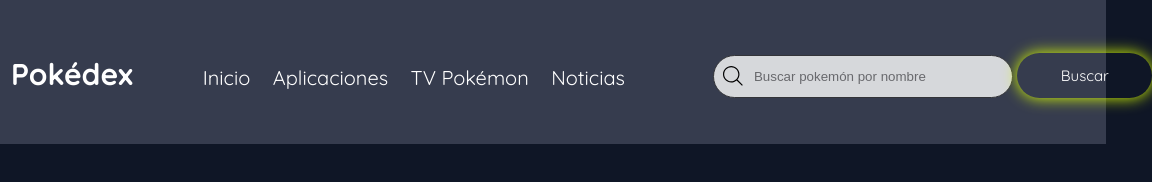
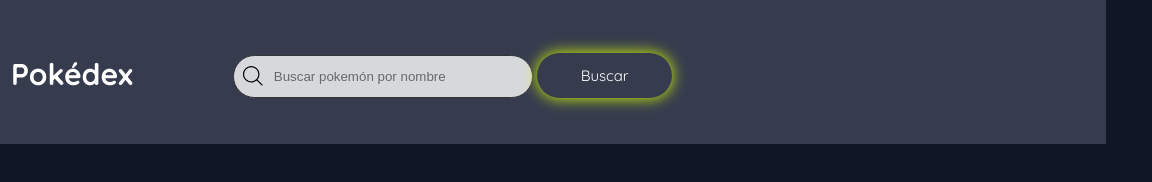
Before and after one commit to AngelGL21/Consumo_Api, a plain HTML site: page index.html in a window 1280 px wide. Shown: the full height of the page, 174-1326 px from the left, 1152 px wide, since content can reach past the window. Drawn offline with nearby package versions, Linux system fonts and the light colour scheme; no server answers.

Commit message:
Update index.html
Eliminacion de Barra de navegacion

```diff
--- a/index.html
+++ b/index.html
@@ -17,14 +17,6 @@
             <img src="https://cdn-icons-png.flaticon.com/512/188/188918.png" alt="Pokebola">
         </div>
         <h1>Pokédex</h1>
-        <nav>
-            <ul>
-                <li>Inicio</li>
-                <li>Aplicaciones</li>
-                <li>TV Pokémon</li>
-                <li>Noticias</li>
-            </ul>
-        </nav>
         <div class="conteiner-buscador">
         <div class="container-input">
             <input id="input" type="text" placeholder="Buscar pokemón por nombre" name="text" class="input">
```
